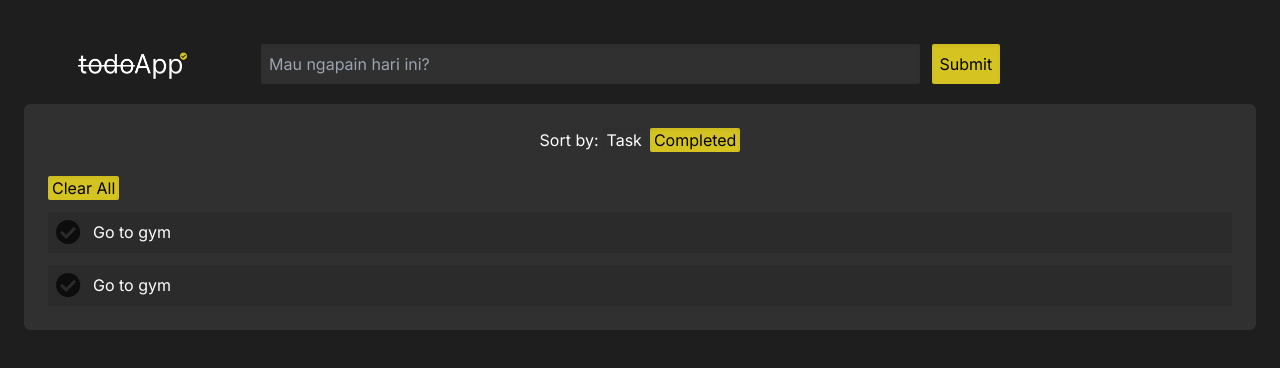
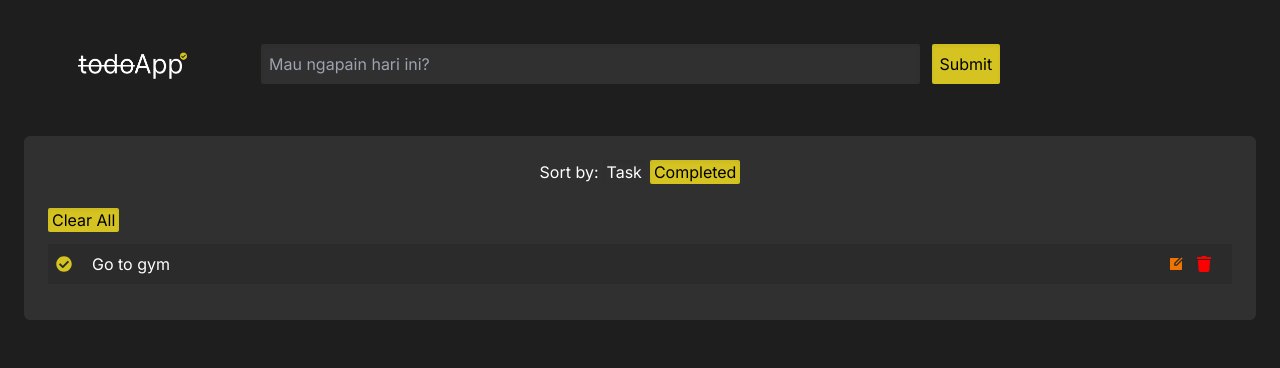
Before and after one commit to Lujiluz/todoApp, a React (Vite) app: page / in a window 1280 px wide. Shown: the top 368 px of the page. Built offline with nearby package versions, Linux system fonts and the light colour scheme.

Commit message:
Modifying TodoItem and TodoInput: Finished styling TodoItem and TodoItem

```diff
--- a/package.json
+++ b/package.json
@@ -11,7 +11,8 @@
   },
   "dependencies": {
     "react": "^18.2.0",
-    "react-dom": "^18.2.0"
+    "react-dom": "^18.2.0",
+    "react-icons": "^4.12.0"
   },
   "devDependencies": {
     "@types/react": "^18.2.43",
--- a/src/components/TodoInput.jsx
+++ b/src/components/TodoInput.jsx
@@ -3,7 +3,7 @@ import logo from '../assets/logo.png';
 export default function TodoInput() {
   return (
     <>
-      <div className="lg:flex">
+      <div className="lg:flex lg:mb-8">
         <div className="flex items-center justify-center">
           <img src={logo} alt="logo" className="w-1/3 h-auto lg:w-[50%] md:w-[30%]" />
         </div>
--- a/src/components/TodoItem.jsx
+++ b/src/components/TodoItem.jsx
@@ -1,4 +1,6 @@
-import checkbox from '../assets/checkboxIcon.svg';
+import { FaCheckCircle } from 'react-icons/fa';
+import { FaTrash } from 'react-icons/fa';
+import { RiEditBoxFill } from 'react-icons/ri';
 
 export default function TodoItem() {
   return (
@@ -6,15 +8,17 @@ export default function TodoItem() {
       <ul className="w-full  mt-3">
         <li className="flex bg-[#2B2B2B] p-2 mb-3 rounded-sm">
           <button type="button" className="mr-3">
-            <img src={checkbox} alt="checkbox" />
+            <FaCheckCircle title="Completed?" className="text-[#D4C321] transition ease-in transform hover:scale-110" />
           </button>
-          <p>Go to gym</p>
-        </li>
-        <li className="flex bg-[#2B2B2B] p-2">
+          <div className="w-full mx-2">
+            <p>Go to gym</p>
+          </div>
           <button type="button" className="mr-3">
-            <img src={checkbox} alt="checkbox" />
+            <RiEditBoxFill title="Edit?" className="text-[#F27400] transition ease-in transform hover:scale-110" />
           </button>
-          <p>Go to gym</p>
+          <button type="button" className="mr-3">
+            <FaTrash title="Delete?" className="text-[#FF0000] transition ease-in transform hover:scale-110" />
+          </button>
         </li>
       </ul>
     </>
```
Also changed, not shown: 1 other file (tests, documents, lock files or other folders).
